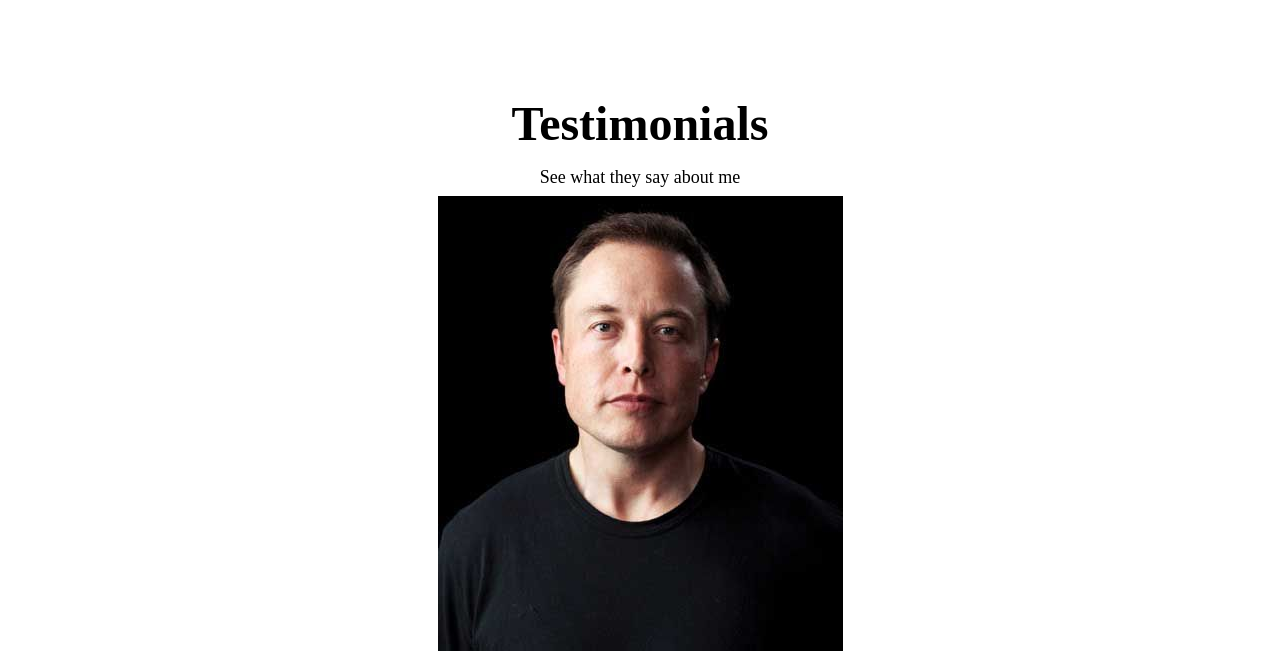
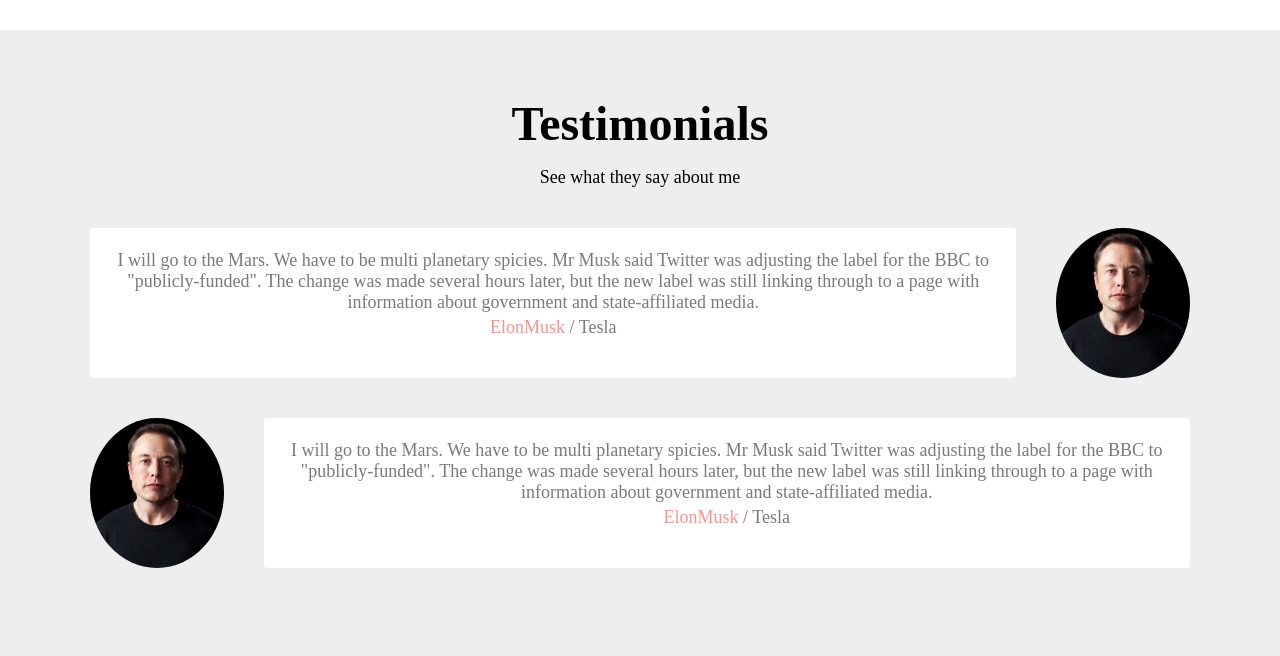
Before and after one commit to apple100000/portfolio_danjae, a plain HTML site: page index.html in a window 1280 px wide. Shown: the part 2892-3548 px from the top of the page. Drawn offline with Linux system fonts and the light colour scheme.

Commit message:
CSS : testimanials

```diff
--- a/index.html
+++ b/index.html
@@ -310,7 +310,6 @@
             <h3>See what they say about me</h3>
             <div class="testimonials">
                 <div class="testimonial">
-                    <img src="imgs/testimonal/people1.jpg" alt="people" class="testimonial__avatar"/>
                     <div class="testimonial__speech-bubble">
                         <p> I will go to the Mars. We have to be multi planetary spicies.
                             Mr Musk said Twitter was adjusting the label for the BBC to "publicly-funded".
@@ -319,6 +318,7 @@
                         </p>
                         <p class="name"><a href="">ElonMusk</a> / Tesla</p>
                     </div>
+                    <img src="imgs/testimonal/people1.jpg" alt="people" class="testimonial__avatar"/>
                 </div>
             </div>
             <div class="testimonials">
--- a/style.css
+++ b/style.css
@@ -384,3 +384,45 @@ p {
     margin-top: 8px;
     background-color: var(--color-dark-white);
 }
+
+/* Testimonial */
+#testimonials {
+    background-color: var(--color-light-white);
+}
+
+.testimonials {
+    margin: 40px;
+}
+
+.testimonial {
+    display: flex;
+    margin: 32px 0;
+}
+
+.testimonial__avatar {
+    width: 150px;
+    height: 150px;
+    border-radius: 50%;
+}
+
+.testimonial__avatar:nth-child(odd) {
+    margin-right: 40px;
+}
+
+.testimonial__avatar:nth-child(even) {
+    margin-left: 40px;
+}
+
+.testimonial__speech-bubble {
+    padding: 18px;
+    background-color: var(--color-white);
+    border-radius: var(--size--border-radius);
+}
+
+.testimonial__speech-bubble p {
+    color: var(--color-light-grey);
+}
+
+.testimonial__speech-bubble a {
+    color: var(--color-pink);
+}
```
